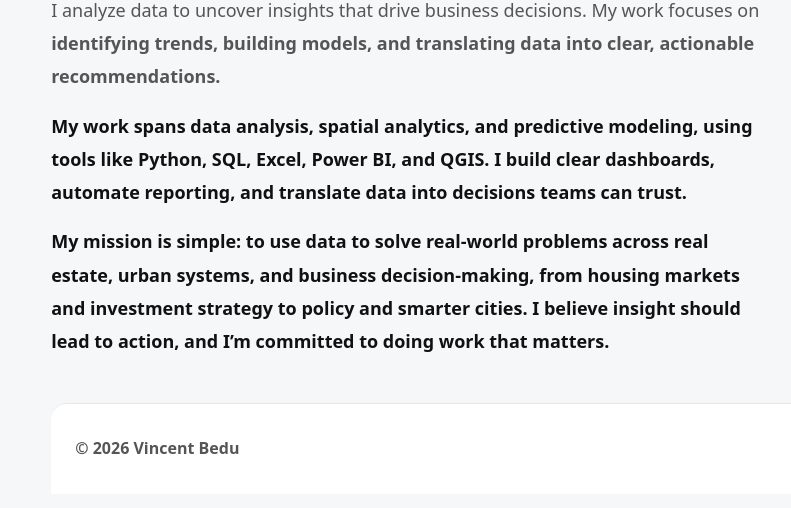
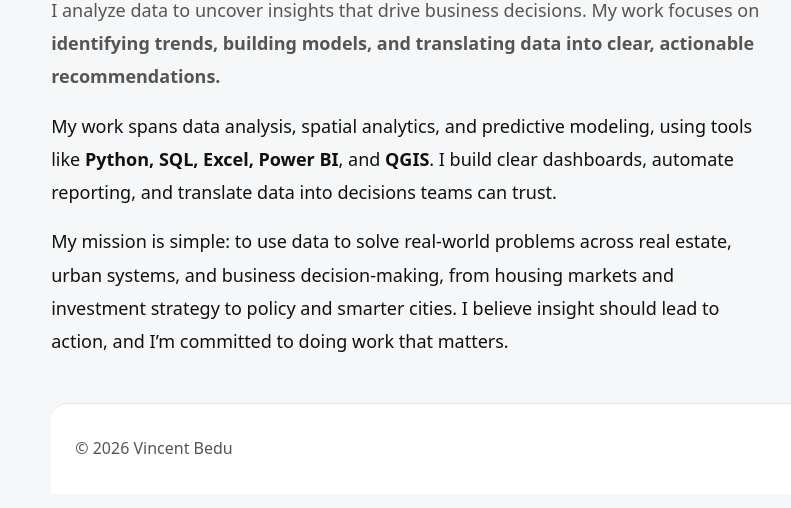
Before and after one commit to VincentBEDU/vincentbedu.github.io, a plain HTML site: page index.html in a window 1280 px wide. Shown: the part 668-1176 px from the top of the page, 0-791 px from the left. Drawn offline with Linux system fonts and the light colour scheme.

Commit message:
Fix typo in recommendations closing tag

```diff
--- a/index.html
+++ b/index.html
@@ -56,7 +56,7 @@
             <p class="lead">
               I analyze data to uncover insights that drive business decisions.
               My work focuses on <strong>identifying trends, building models,
-              and translating data into clear, actionable recommendations<strong>.
+              and translating data into clear, actionable recommendations.</strong>
             </p>
 
             <p class="about-skills">
```
